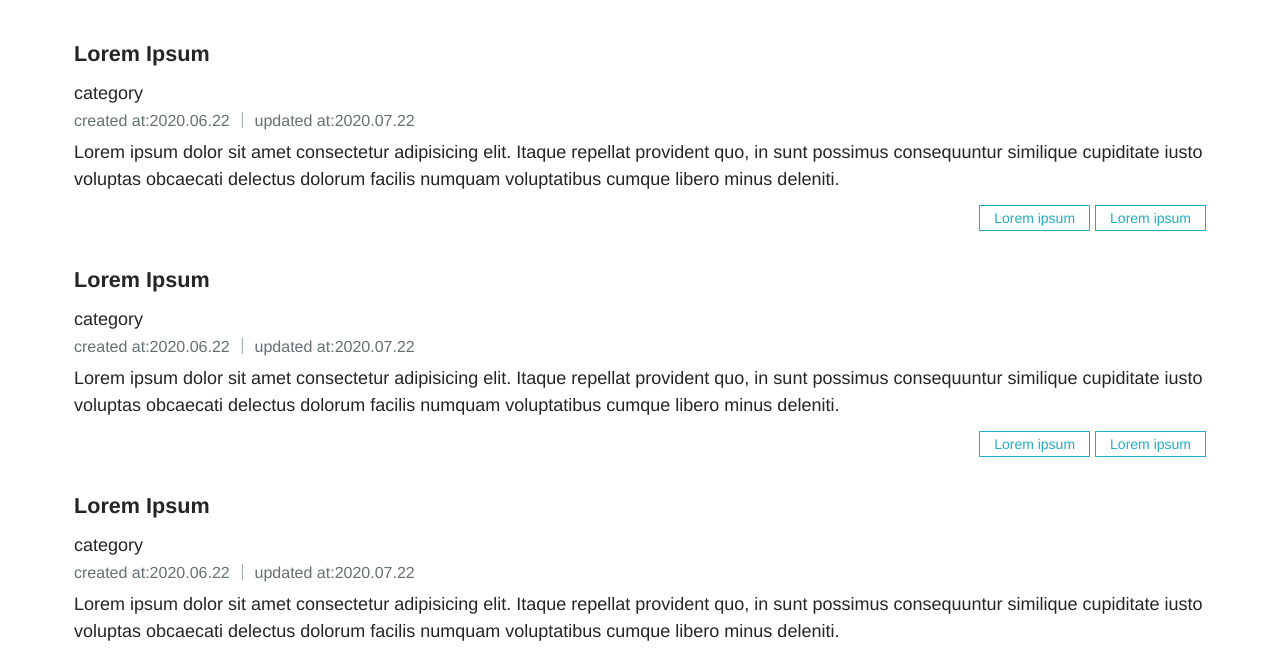
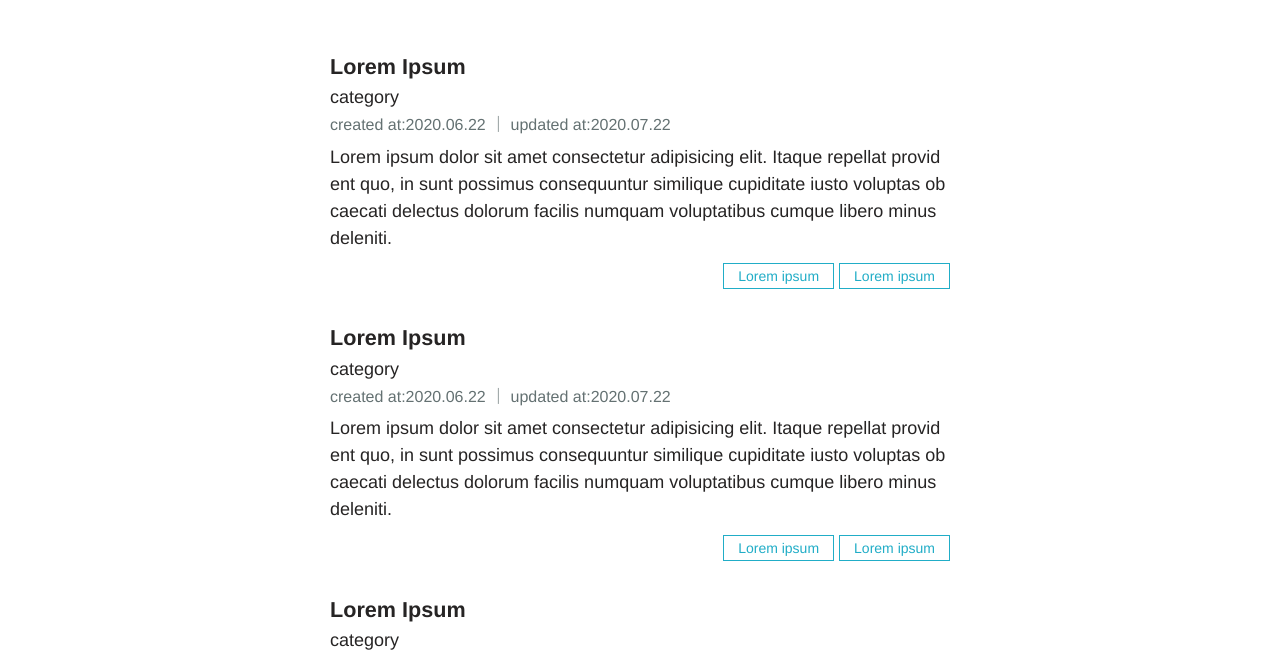
Before and after one commit to bmf-san/sea.css, a website: page docs/list.html in a window 1280 px wide. Shown: the part 81-735 px from the top of the page. Drawn offline with Linux system fonts and the light colour scheme.

Commit message:
[update] header margin

```diff
--- a/docs/list.html
+++ b/docs/list.html
@@ -50,7 +50,7 @@
             </nav>
     </header>
 
-    <div class="container">
+    <div class="container-readable">
         <div class="row">
             <div class="col">
                 <article>
--- a/package.json
+++ b/package.json
@@ -1,6 +1,6 @@
 {
     "name": "sea.css",
-    "version": "2.3.0",
+    "version": "2.4.0",
     "description": "sea.css is a simple and easy to use css framework.",
     "main": "dist/sea.min.css",
     "directories": {
--- a/src/base/_element.css
+++ b/src/base/_element.css
@@ -35,7 +35,7 @@ h4,
 h5,
 h6 {
   font-weight: 300;
-  margin: 0.2em 0 0.6em 0;
+  margin: 0.8em 0 0.2em 0;
   line-height: 1.2;
 }
 
```
Also changed, not shown: dist/sea.min.css, docs/dist/sea.min.css.
